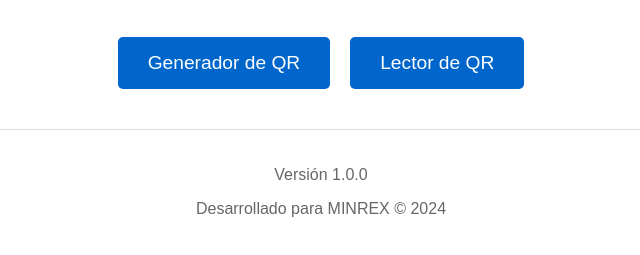
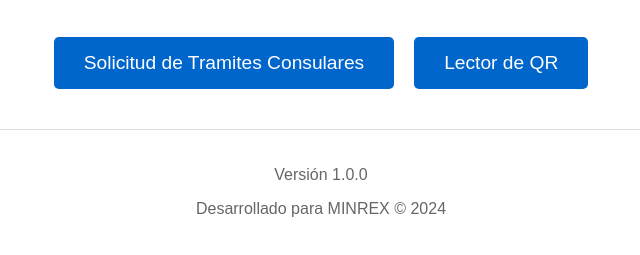
Before and after one commit to tiramisuia77/passportqrGC, a plain HTML site: page index.html in a window 1280 px wide. Shown: the part 121-376 px from the top of the page, without its empty margins (319-959 px from the left). Drawn offline with Linux system fonts and the light colour scheme.

Commit message:
fix: Update shortcut links in index.html for correct navigation

```diff
--- a/index.html
+++ b/index.html
@@ -49,8 +49,8 @@
     </div>
 
     <div class="shortcuts">
-        <a href="form.html" class="shortcut-btn">Generador de QR</a>
-        <a href="reader.html" class="shortcut-btn">Lector de QR</a>
+        <a href="formulario_pasaporte.html" class="shortcut-btn">Solicitud de Tramites Consulares</a>
+        <a href="lector_QR_pasaporte.html" class="shortcut-btn">Lector de QR</a>
     </div>
 
     <div class="footer">
```
